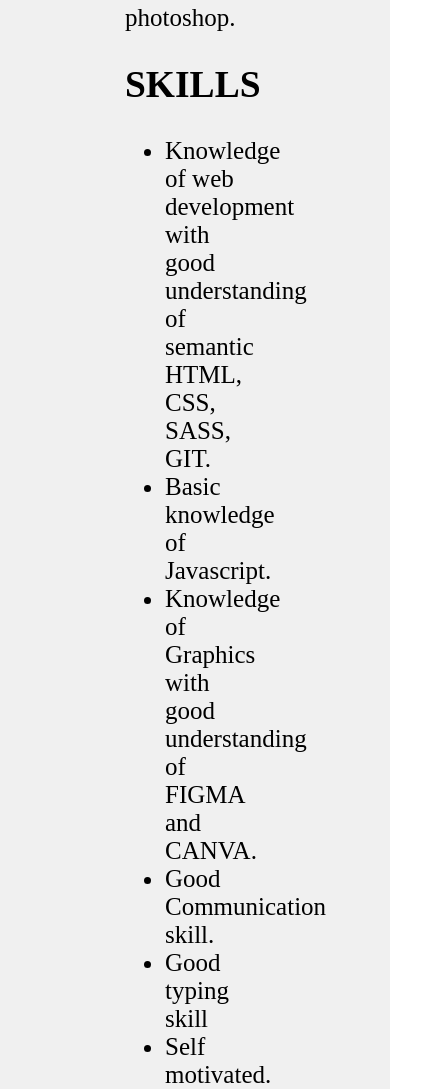
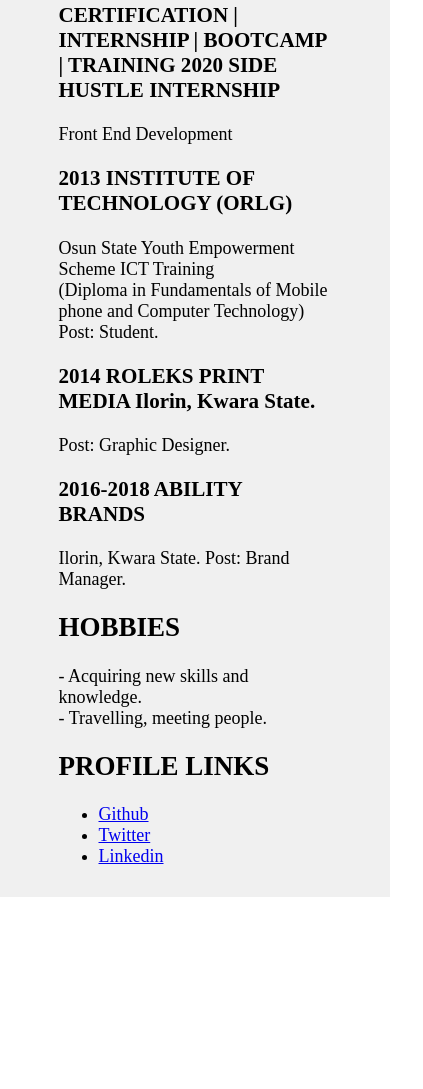
Before and after one commit to habeebability/HABEEB-AWOYEMI-CV, a plain HTML site: page index.html in a window 390 px wide. Shown: the part 911-2000 px from the top of the page, 423 px wide, since content can reach past the window. After the commit the page ends 1808 px from the top, so only its background shows below. Drawn offline with Linux system fonts and the light colour scheme.

Commit message:
worked on responsiveness

```diff
--- a/css/style.css
+++ b/css/style.css
@@ -3,12 +3,19 @@ html, body {
   padding: 0;
   margin: 0;
   height: 100vh;
-  font-size: 25px;
+  font-size: 18px;
+
 }
 *{
   box-sizing: inherit;
 }
 .container {
+
   background-color: #f0f0f0;
-  padding: 3% max(15%, 5rem);
+  padding: 3% max(15%, 2rem);
 }
+@media (min-width: 768px) {
+  body {
+    font-size: 25px;
+  }
+}
--- a/index.html
+++ b/index.html
@@ -46,7 +46,7 @@
 
         <h2>HOBBIES</h2>
           <p>
-            - Acquiring new skills and knowledge.
+            - Acquiring new skills and knowledge. <br>
             - Travelling, meeting people.
           </p>
           <h2>PROFILE LINKS</h2>
```
